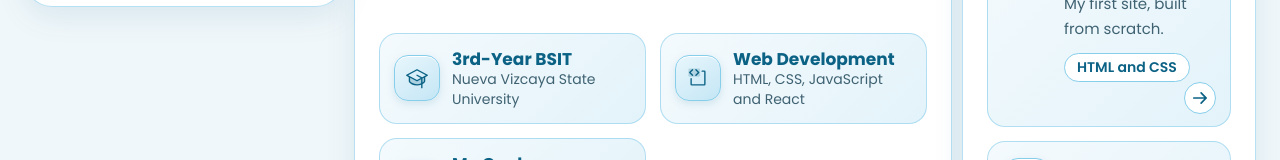
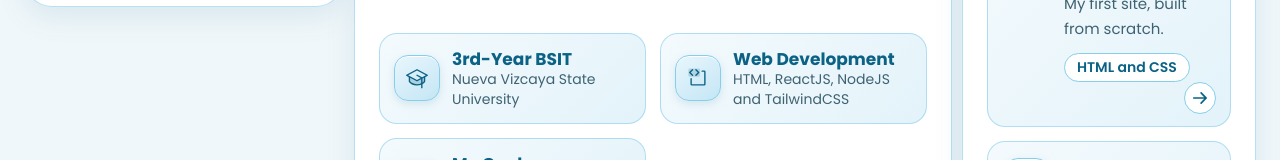
Before and after one commit to jimby-bot/Myportfolio, a React (Vite) app: page / in a window 1280 px wide. Shown: the part 769-929 px from the top of the page. Built offline with nearby package versions, Linux system fonts and the light colour scheme.

Commit message:
Update web development skills in FACTS array

```diff
--- a/src/App.jsx
+++ b/src/App.jsx
@@ -9,7 +9,7 @@ import { NAV, SKILLS, SERVICES, PROJECTS, EDUCATION, CERTIFICATES } from './data
 
 const FACTS = [
   [GraduationCap, '3rd-Year BSIT', 'Nueva Vizcaya State University'],
-  [CodeBlock, 'Web Development', 'HTML, CSS, JavaScript and React'],
+  [CodeBlock, 'Web Development', 'HTML, ReactJS, NodeJS and TailwindCSS'],
   [Target, 'My Goal', 'Become a full-stack developer'],
 ]
 export default function App() {
```
